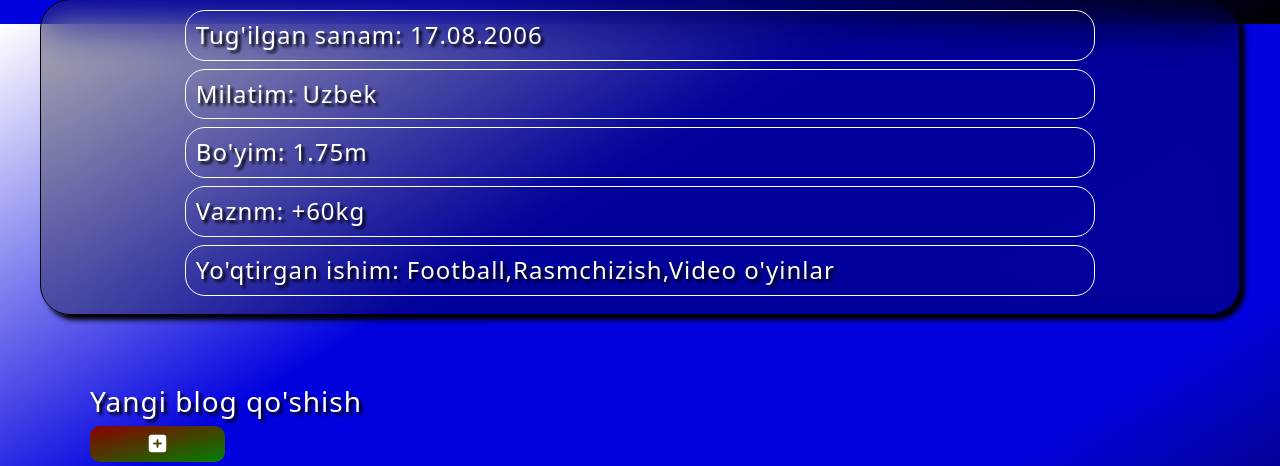
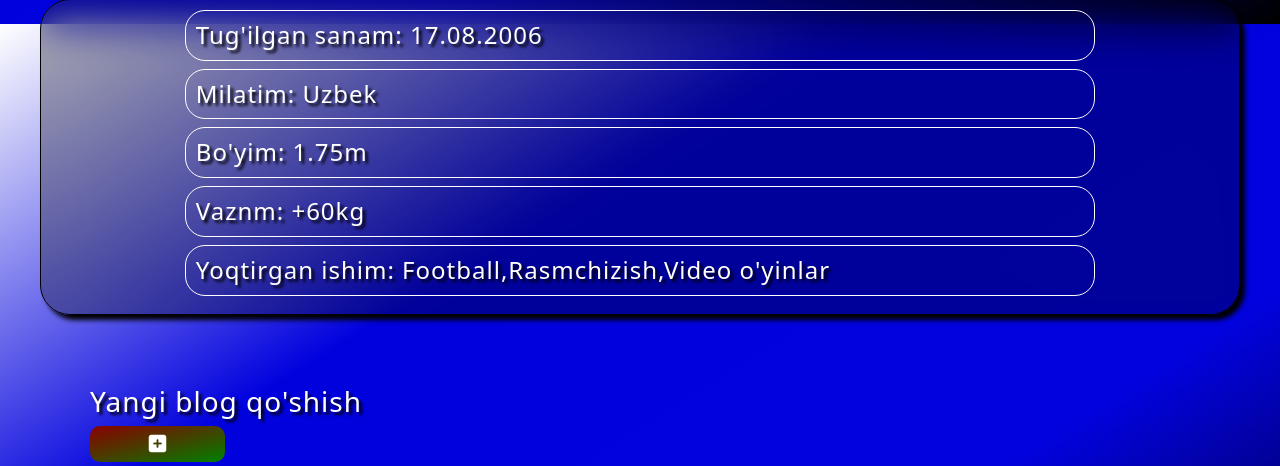
Before and after one commit to qodirboyev/Demir_portfolio, a Django app: page /about/about_me/ in a window 1280 px wide. Shown: the part 776-1242 px from the top of the page. Run offline with Django 5.2, Linux system fonts and the light colour scheme; the visitor is signed in with stand-in values (Sample User, id 1); data that the repository does not hold is empty; some libraries are stand-ins or nearby versions.

Commit message:
Fix typo in hobbies section of about.html

```diff
--- a/templates/about_resume_app/about.html
+++ b/templates/about_resume_app/about.html
@@ -85,7 +85,7 @@
         <h4 class="matn_h4">Milatim: Uzbek</h4>
         <h4 class="matn_h4">Bo'yim: 1.75m</h4>
         <h4 class="matn_h4">Vaznm: +60kg</h4>
-        <h4 class="matn_h4">Yo'qtirgan ishim: Football,Rasmchizish,Video o'yinlar</h4>
+        <h4 class="matn_h4">Yoqtirgan ishim: Football,Rasmchizish,Video o'yinlar</h4>
     </section>
 
 
```
